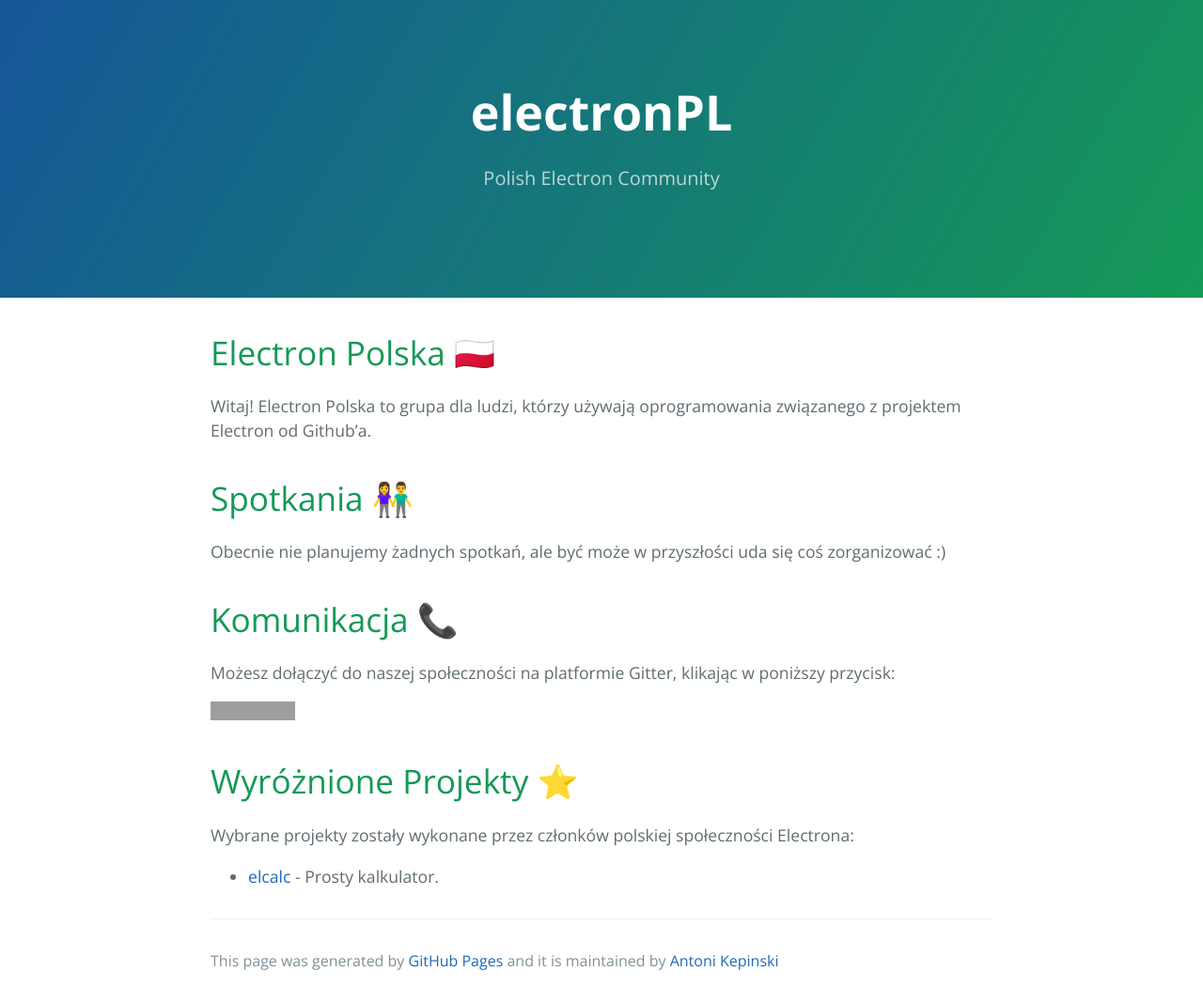
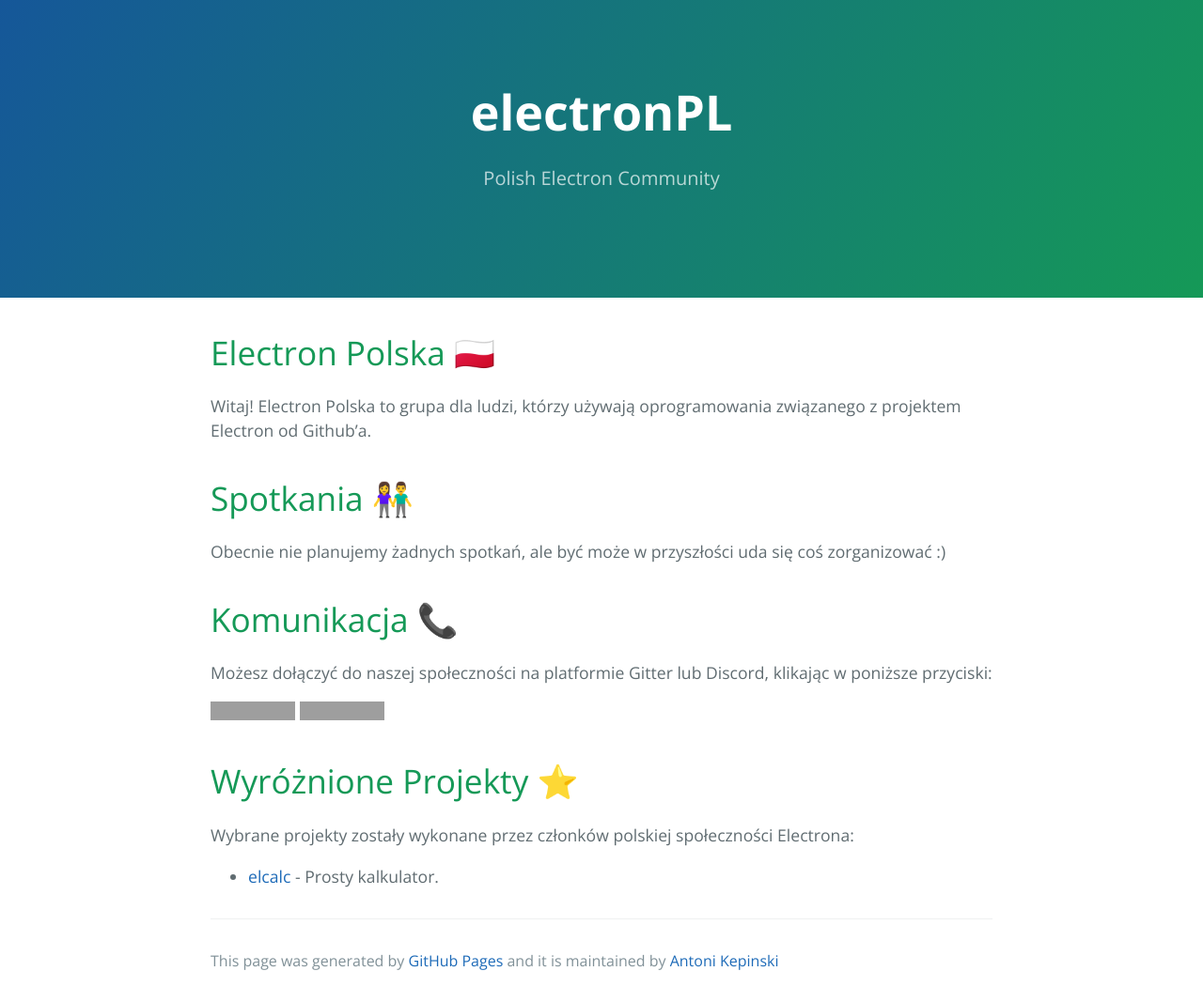
Before and after one commit to electronPL/electronpl.github.io, a Jekyll site: the page built from index.md, in a window 1280 px wide. Shown: the whole page at 94% size. Built offline with Jekyll 4.4.1, drawn with Linux system fonts in a browser that asks for light colours; our own code applies the rules of GitHub Pages for plain Markdown files; grey boxes are pictures that could not be loaded.

Commit message:
Update index.md

```diff
--- a/index.md
+++ b/index.md
@@ -8,9 +8,10 @@ Obecnie nie planujemy żadnych spotkań, ale być może w przyszłości uda się
 
 # Komunikacja 📞
 
-Możesz dołączyć do naszej społeczności na platformie Gitter, klikając w poniższy przycisk:
+Możesz dołączyć do naszej społeczności na platformie Gitter lub Discord, klikając w poniższe przyciski:
 
 [![Gitter](https://img.shields.io/gitter/room/nwjs/nw.js.svg)](https://gitter.im/electron-poland/)
+[![Discord](https://img.shields.io/discord/102860784329052160.svg)](https://discord.gg/uD5jARz)
 
 # Wyróżnione Projekty ⭐
 
```
